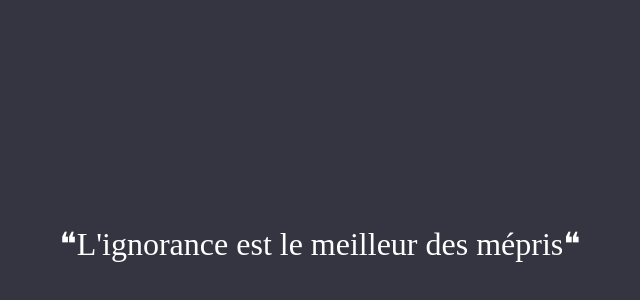
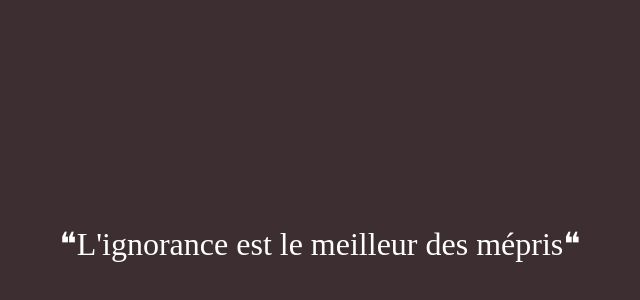
Before and after one commit to florianculie/wisdom, an Angular app in the folder wisdom/: page / in a window 1280 px wide. Shown: the part 156-456 px from the top of the page, without its empty margins (320-960 px from the left). Built offline with nearby package versions, Linux system fonts and the light colour scheme.

Commit message:
Update styles.css

```diff
--- a/wisdom/src/styles.css
+++ b/wisdom/src/styles.css
@@ -1,5 +1,5 @@
 body {
-  background-color: #343540;
+  background-color: #3D2E31;
   color: white;
   display: flex;
   align-items: center;
```
